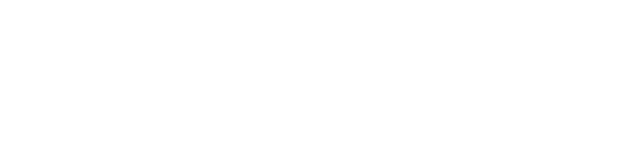
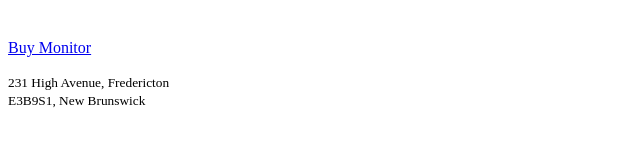
Before and after one commit to Winicius242/Win_Gab_Anh.Repository, a plain HTML site: page monitor.html in a window 1280 px wide. Shown: the whole page, without its empty margins (0-640 px from the left). Drawn offline with Linux system fonts and the light colour scheme.

Commit message:
Added tags to monitor.html

```diff
--- a/monitor.html
+++ b/monitor.html
@@ -0,0 +1,35 @@
+<!DOCTYPE html>
+<html lang="en">
+
+<head>
+    <title>Buy Monitor</title>
+    <meta charset="utf-8">
+    <link href="styles.css" rel="stylesheet">
+</head>
+<body>
+<h1></h1>
+
+
+
+<div class="img-product">
+    <img src="" alt=""> <!--product image-->
+</div>
+
+<div>
+<!--information about product-->
+
+</div>
+
+
+
+
+<a href="shop_cart.html">Buy Monitor</a>
+
+<footer>
+ <p><Small>231 High Avenue, Fredericton<br>
+ E3B9S1, New Brunswick
+</Small></p>
+</footer>
+
+</body>
+</html>
```
Also changed, not shown: index.html (+3 -0 lines).
